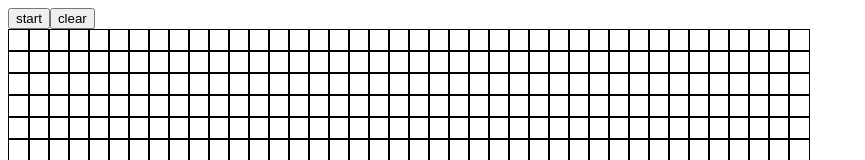
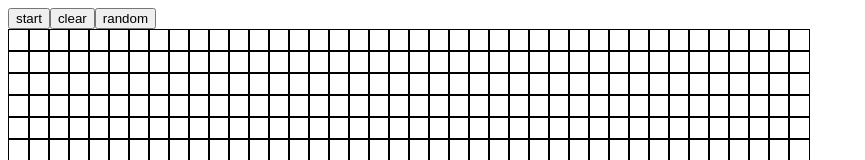
Before and after one commit to AbhishekPratap05/game-of-life, a React (Create React App) app: page / in a window 1280 px wide. Shown: the top 160 px of the page, without its empty margins (0-865 px from the left). Built offline with nearby package versions, Linux system fonts and the light colour scheme.

Commit message:
created random 🔀 button to fill grid randomly

```diff
--- a/src/App.js
+++ b/src/App.js
@@ -4,6 +4,7 @@ import { produce } from 'immer';
 const numRows = 40;
 const numCols = 40;
 
+//neighbours of current cell
 const neighbours = [
   [-1, -1], //NW
   [-1, 0],  //N
@@ -13,15 +14,19 @@ const neighbours = [
   [1, -1],  //SW
   [1, 0], //S
   [1, 1], //SW //[0,0] is not there as its the cell itself and we want neighbours
-]
+];
 
-const generateEmptyGrid = () => Array.from(Array(numRows), () => Array.from(Array(numCols), () => 0)) //setting up 2d array of numRows*numCols
+//setting up 2d array of numRows*numCols with all dead cell
+const generateEmptyGrid = () => Array.from(Array(numRows), () => Array.from(Array(numCols), () => 0));
+
+//setting up 2d array of numRows*numCols with random alive and dead cell
+const generateRandomFilledGrid = () => Array.from(Array(numRows), () => Array.from(Array(numCols), () => Math.random() > 0.7 ? 1 : 0));
 
 const App = () => {
 
-  const [grid, setGrid] = useState(() => generateEmptyGrid())
+  const [grid, setGrid] = useState(() => generateEmptyGrid());
   const [running, setRunning] = useState(false);
-  const runningRef = useRef(running)
+  const runningRef = useRef(running);
 
   runningRef.current = running;
 
@@ -40,7 +45,7 @@ const App = () => {
                 const newI = i + x;
                 const newJ = j + y;
                 if (newI >= 0 && newI < numRows && newJ >= 0 && newJ < numCols) { //checking bounds
-                  currentCellNeighbours += currGrid[newI][newJ] //count the number of neighbours it has.
+                  currentCellNeighbours += currGrid[newI][newJ]; //count the number of neighbours it has.
                 }
               })
               if (currentCellNeighbours < 2 || currentCellNeighbours > 3) {
@@ -57,7 +62,7 @@ const App = () => {
           }
         })
       })
-      setTimeout(runSimulation, 100)
+      setTimeout(runSimulation, 100);
     }, []);
 
 
@@ -72,10 +77,14 @@ const App = () => {
       }}>{running ? 'stop' : 'start'}</button>
 
       <button onClick={() => {
-        setRunning(false)
-        setGrid(generateEmptyGrid())
+        setRunning(false);
+        setGrid(generateEmptyGrid());
       }}>clear</button>
 
+      <button
+        onClick={() => {
+          setGrid(generateRandomFilledGrid());
+        }}>random</button>
       <div style={{ display: 'grid', gridTemplateColumns: `repeat(${numCols},20px)` }}>
         {grid.map((gridRow, i) => gridRow.map((gridItem, j) => {
           return (
```
